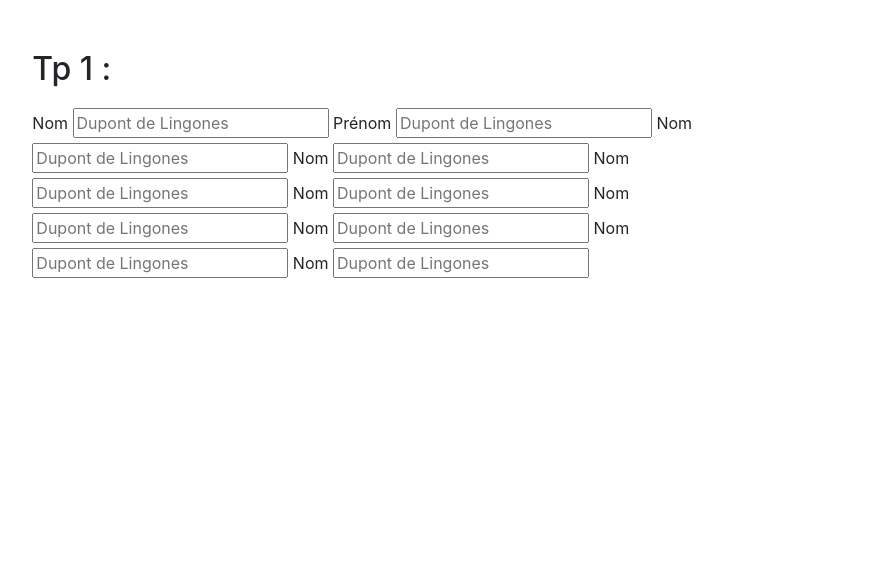
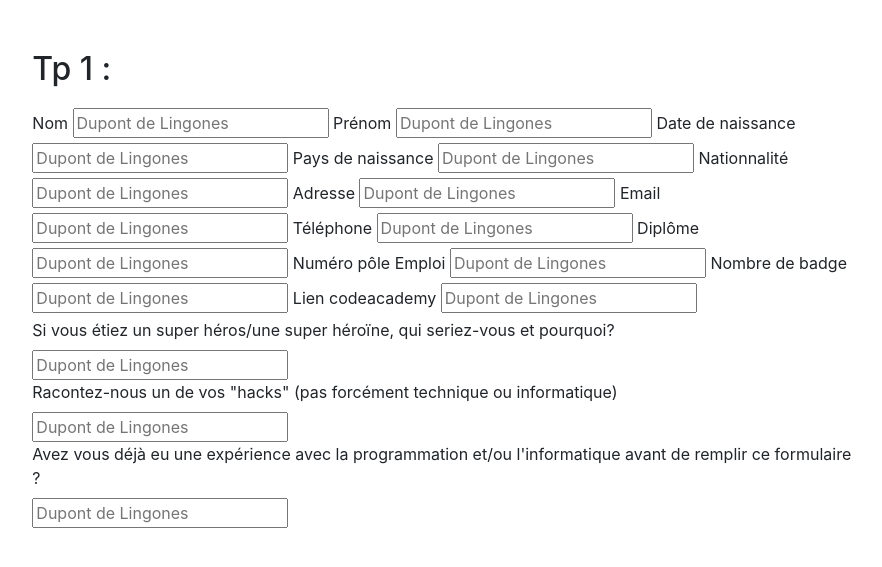
Before and after one commit to RobinHabran/phpExercice, a PHP site: page /tp1/index.php in a window 1280 px wide. Shown: the part 56-623 px from the top of the page, without its empty margins (196-1078 px from the left). Run offline with PHP 8.4, Linux system fonts and the light colour scheme.

Commit message:
correction partie 9. Debut partie 10

```diff
--- a/partie10/tp1/index.php
+++ b/partie10/tp1/index.php
@@ -25,28 +25,43 @@
                 <label for="lastname">Prénom</label>
                 <input type="text" for="newStudent" name="lastname" id="lastname" placeholder="Dupont de Lingones">
                 <!-- lastanem -->
-                <label for="lastname">Nom</label>
+                <label for="lastname">Date de naissance</label>
                 <input type="text" for="newStudent" name="lastname" id="lastname" placeholder="Dupont de Lingones">
                 <!-- lastanem -->
-                <label for="lastname">Nom</label>
+                <label for="lastname">Pays de naissance</label>
                 <input type="text" for="newStudent" name="lastname" id="lastname" placeholder="Dupont de Lingones">
                 <!-- lastanem -->
-                <label for="lastname">Nom</label>
+                <label for="lastname">Nationnalité</label>
                 <input type="text" for="newStudent" name="lastname" id="lastname" placeholder="Dupont de Lingones">
                 <!-- lastanem -->
-                <label for="lastname">Nom</label>
+                <label for="lastname">Adresse</label>
                 <input type="text" for="newStudent" name="lastname" id="lastname" placeholder="Dupont de Lingones">
                 <!-- lastanem -->
-                <label for="lastname">Nom</label>
+                <label for="lastname">Email</label>
                 <input type="text" for="newStudent" name="lastname" id="lastname" placeholder="Dupont de Lingones">
                 <!-- lastanem -->
-                <label for="lastname">Nom</label>
+                <label for="lastname">Téléphone</label>
                 <input type="text" for="newStudent" name="lastname" id="lastname" placeholder="Dupont de Lingones">
                 <!-- lastanem -->
-                <label for="lastname">Nom</label>
+                <label for="lastname">Diplôme</label>
                 <input type="text" for="newStudent" name="lastname" id="lastname" placeholder="Dupont de Lingones">
                 <!-- lastanem -->
-                <label for="lastname">Nom</label>
+                <label for="lastname">Numéro pôle Emploi</label>
+                <input type="text" for="newStudent" name="lastname" id="lastname" placeholder="Dupont de Lingones">
+                <!-- lastanem -->
+                <label for="lastname">Nombre de badge</label>
+                <input type="text" for="newStudent" name="lastname" id="lastname" placeholder="Dupont de Lingones">
+                <!-- lastanem -->
+                <label for="lastname">Lien codeacademy</label>
+                <input type="text" for="newStudent" name="lastname" id="lastname" placeholder="Dupont de Lingones">
+                <!-- lastanem -->
+                <label for="lastname">Si vous étiez un super héros/une super héroïne, qui seriez-vous et pourquoi?</label>
+                <input type="text" for="newStudent" name="lastname" id="lastname" placeholder="Dupont de Lingones">
+                <!-- lastanem -->
+                <label for="lastname">Racontez-nous un de vos "hacks" (pas forcément technique ou informatique)</label>
+                <input type="text" for="newStudent" name="lastname" id="lastname" placeholder="Dupont de Lingones">
+                <!-- lastanem -->
+                <label for="lastname">Avez vous déjà eu une expérience avec la programmation et/ou l'informatique avant de remplir ce formulaire ?</label>
                 <input type="text" for="newStudent" name="lastname" id="lastname" placeholder="Dupont de Lingones">
               </form>
             </div>
```
